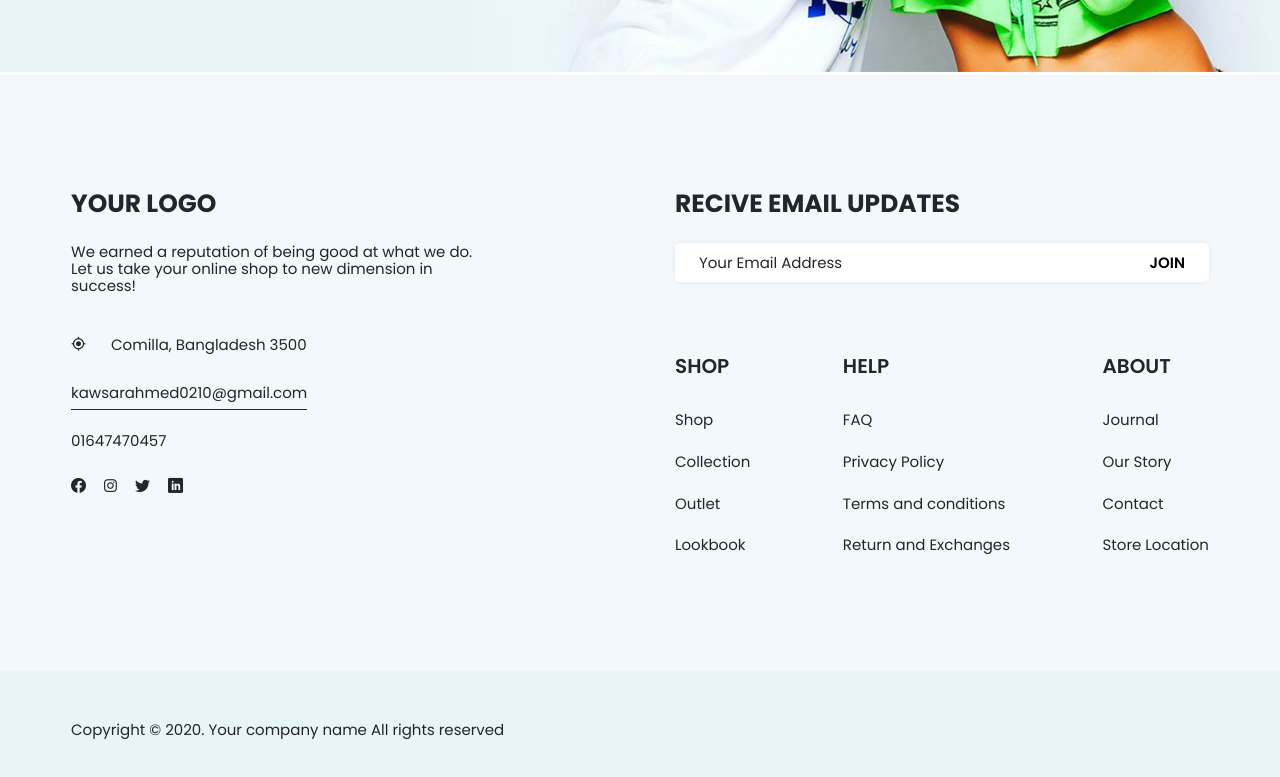
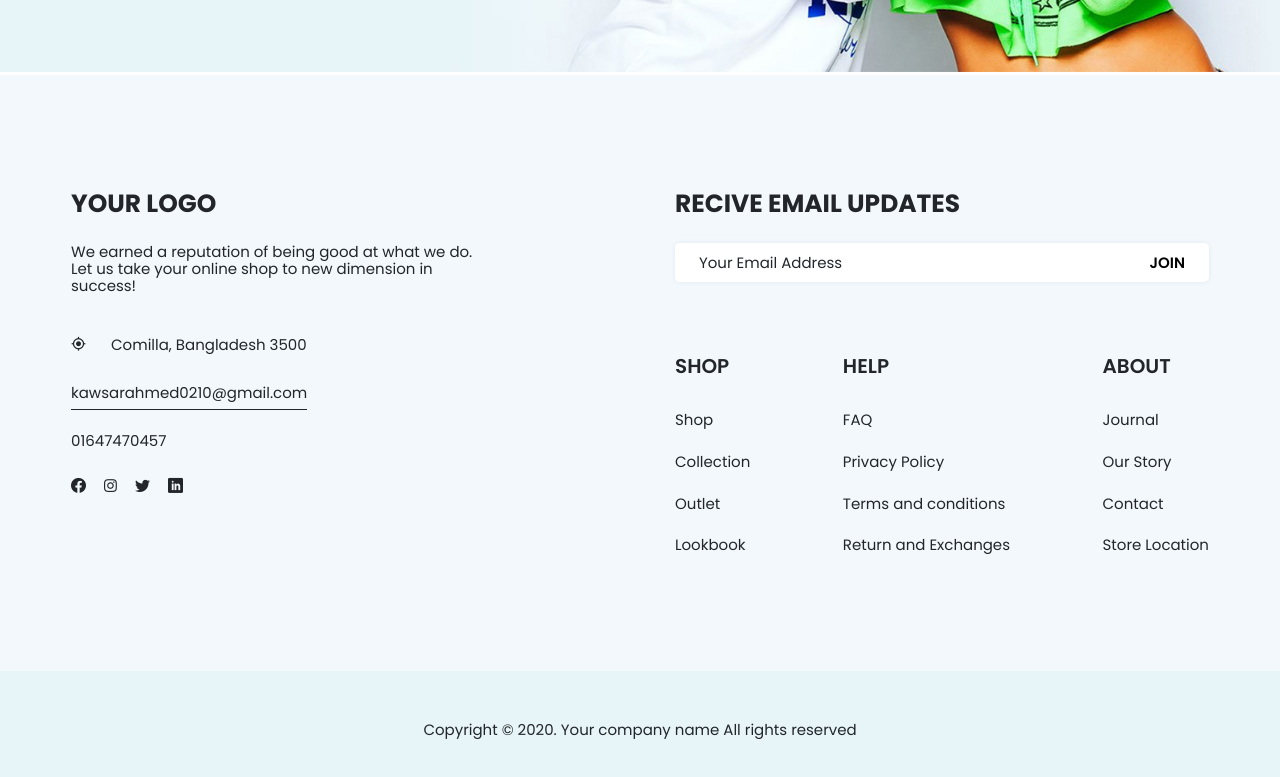
Before and after one commit to stavrdriff/berd, a plain HTML site: page index.html in a window 1280 px wide. Shown: the part 5483-6260 px from the top of the page. Drawn offline with Linux system fonts and the light colour scheme; files whose address does not match are found by name.

Commit message:
added textaligncenter in footer

```diff
--- a/scss/style.scss
+++ b/scss/style.scss
@@ -577,11 +577,11 @@ body {
    }
 }
 .footer {
-   display: flex;
-   justify-content: center;
-   align-items: center;
    padding: 35px 0;
    background: #e7f5f8;
+   &__text {
+      text-align: center;
+   }
 }
 .burger {
    width: 48px;
```
Also changed, not shown: css/style.css, 1 other file.
